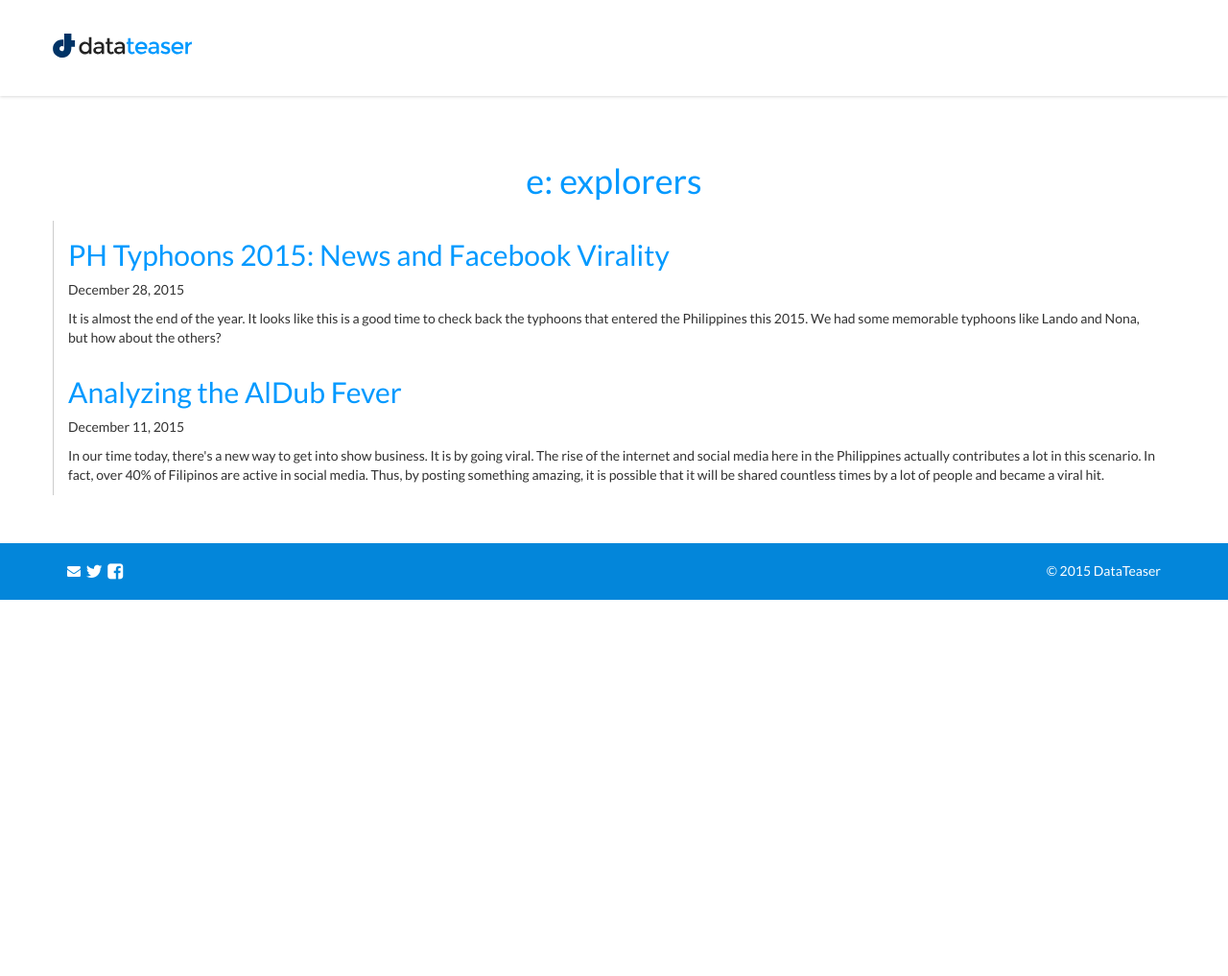
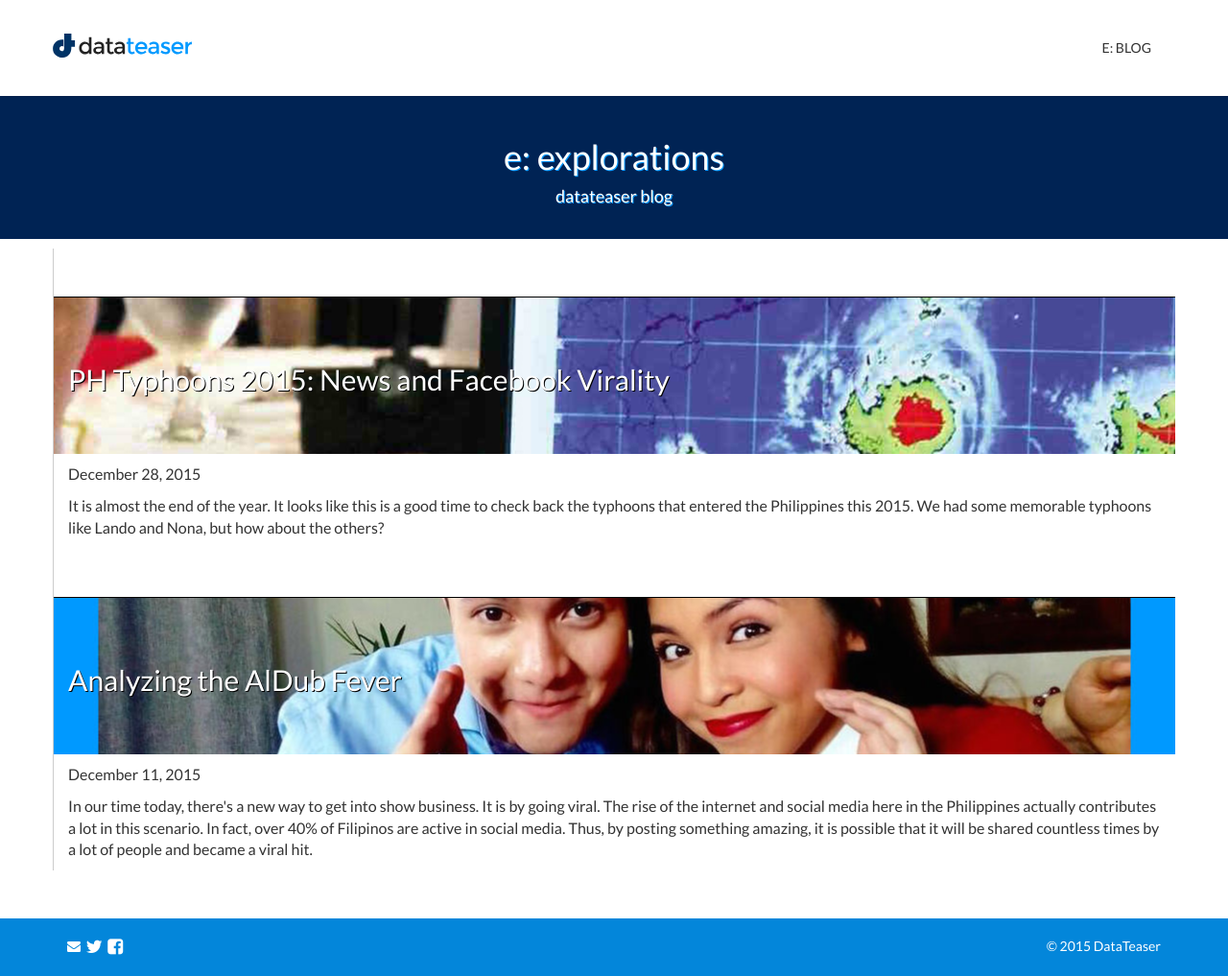
Before and after one commit to DataTeaser/blog, a Jekyll site: the page built from index.html, in a window 1280 px wide and 1017 px high. Shown: the whole window at 96% size. Built offline with Jekyll 4.4.1, drawn with Linux system fonts in a browser that asks for light colours.

Commit message:
created homepage

```diff
--- a/_config.yml
+++ b/_config.yml
@@ -6,7 +6,7 @@
 # 'jekyll serve'. If you change this file, please restart the server process.
 
 # Site settings
-title: DataTeaser - Software Research and Development
+title: "e: explorations | datateaser blog"
 email: jolo@datateaser.com
 description: > # this means to ignore newlines until "baseurl:"
   DataTeaser is a software research and development company. We have a good understanding in machine learning, natural language processing, and data science.
--- a/_includes/header.html
+++ b/_includes/header.html
@@ -6,9 +6,7 @@
         <nav class="collapse navbar-collapse ds-navbar-collapse">
             <!-- <button class="btn btn-primary btn-lg navbar-right lets-talk js_go-to-scroll" id="reachus">Let's Talk</button> -->
             <ul class="nav navbar-nav navbar-right">
-                <!-- <li><a class="js_go-to-scroll" href id="services">Services</a></li> -->
-                <!-- <li><a class="js_go-to-scroll" href id="projects">Projects</a></li> -->
-                <!-- <li><a class="js_go-to-scroll" href id="about">About</a></li> -->
+                <li><a href id="http://e.datateaser.com/">e: blog</a></li>
             </ul>
         </nav>
     </div>
--- a/css/style.css
+++ b/css/style.css
@@ -5,8 +5,11 @@ article h3 {
 .blog-title {
     text-align: center;
     margin-top: 100px;
-    padding-top: 50px;
-    color: #0099ff;
+    padding-top: 25px;
+    padding-bottom: 25px;
+    color: #fff;
+    text-shadow: 1px 1px #0099ff;
+    background-color: #002354;
 }
 
 .main-content {
@@ -22,6 +25,29 @@ article h3 {
     color: #fff;
     text-shadow: 1px 1px #000;
     background-color: black;
+}
+
+.post-list {
+    border-top: 1px solid black;
+    margin-top: 50px;
+    margin-bottom: 10px;
+    padding-top: 50px;
+    padding-bottom: 50px;
+
+    background-color: black;
+}
+
+.post-list a {
+  color: #fff;
+  text-shadow: 1px 1px #000;
+}
+
+.post-list a:hover {
+  color: #ccc;
+}
+
+.post-list-description {
+  font-size: 16px;
 }
 
 .post-content {
--- a/index.html
+++ b/index.html
@@ -6,7 +6,8 @@ layout: default
     <div class="container">
         <div class="row">
             <div class="col-lg-12">
-                <h1>e: explorers</h1>
+                <h1>e: explorations</h1>
+                <h4>datateaser blog</h4>
             </div>
         </div>
     </div>
@@ -15,11 +16,15 @@ layout: default
 <div class="container-fluid">
     <div class="container main-content">
       {% for post in site.posts %}
-        <div class="row">
+        <div class="row post-list" style="background: url('{{ post.title_image | prepend: site.baseurl }}') no-repeat center center;">
           <div class="col-xs-12">
             <h2>
               <a class="post-link" href="{{ post.url | prepend: site.baseurl }}">{{ post.title }}</a>
             </h2>
+          </div>
+        </div>
+        <div class="row">
+          <div class="col-xs-12 post-list-description">
             <div style="padding-bottom: 10px;">{{ post.date | date: "%B %-d, %Y" }}</div>
             <p>{{ post.description }}</p>
           </div>
```
Lines whose indentation alone changed are shown as unchanged.
